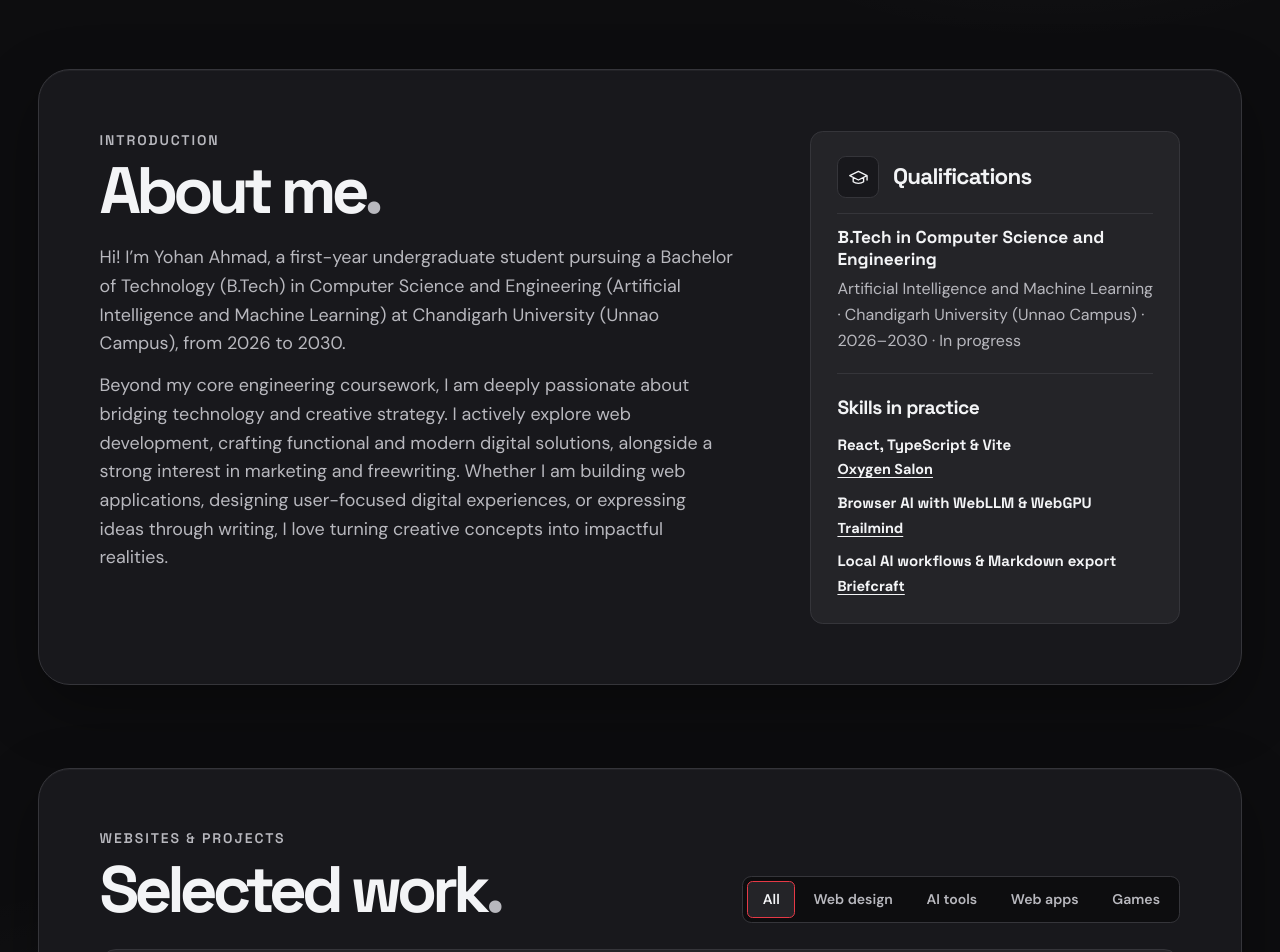
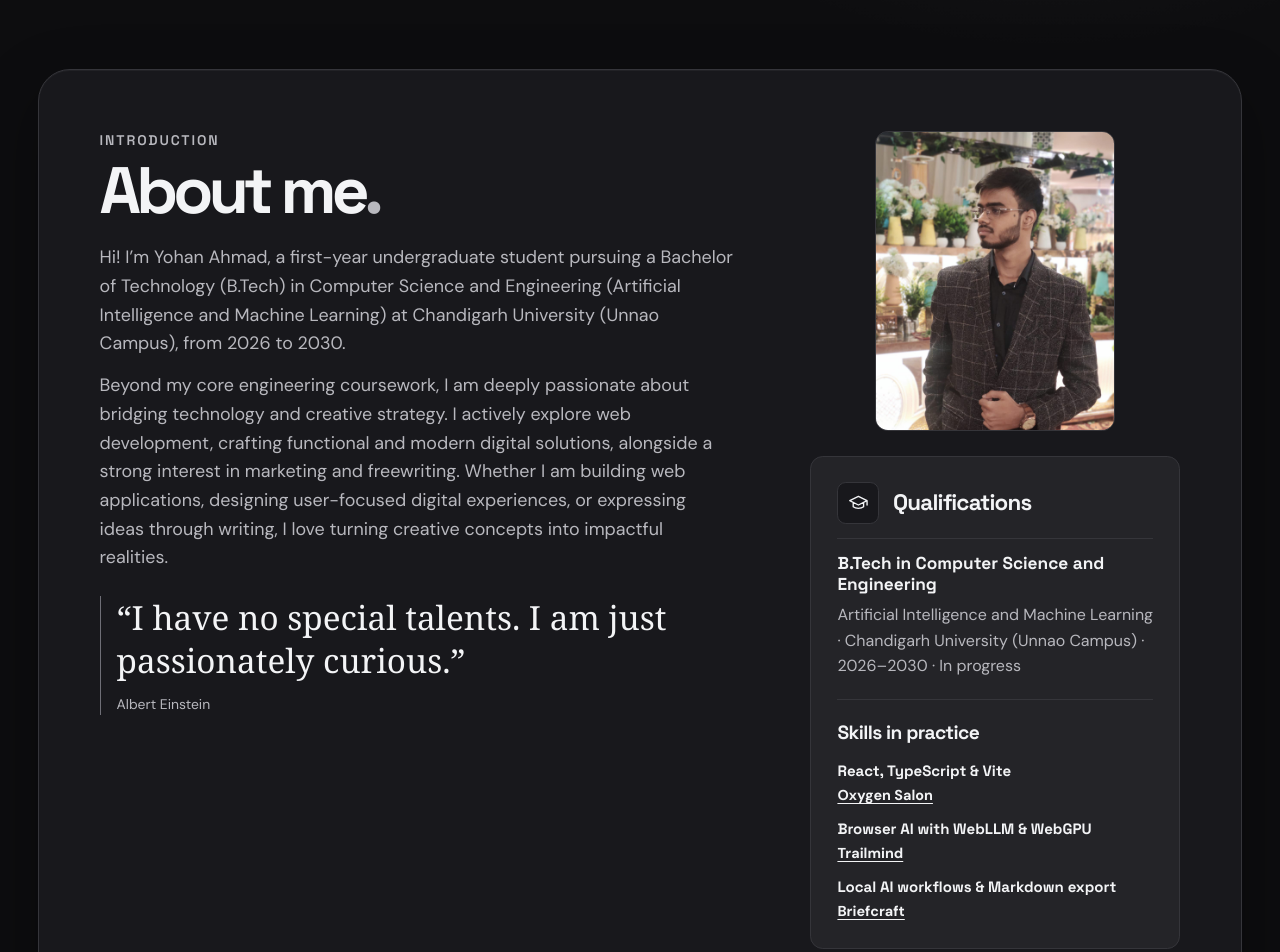
Before and after one commit to Yohan21-arch/AmdYohan, a plain HTML site: page index.html in a window 1280 px wide. Shown: the part 620-1572 px from the top of the page. Drawn offline with Linux system fonts and the light colour scheme.

Commit message:
Add portrait and Einstein quote to the introduction

```diff
--- a/index.html
+++ b/index.html
@@ -135,6 +135,16 @@
           <h2 id="about-title">About me<span>.</span></h2>
           <p class="section-description">Hi! I’m Yohan Ahmad, a first-year undergraduate student pursuing a Bachelor of Technology (B.Tech) in Computer Science and Engineering (Artificial Intelligence and Machine Learning) at Chandigarh University (Unnao Campus), from 2026 to 2030.</p>
           <p class="section-description">Beyond my core engineering coursework, I am deeply passionate about bridging technology and creative strategy. I actively explore web development, crafting functional and modern digital solutions, alongside a strong interest in marketing and freewriting. Whether I am building web applications, designing user-focused digital experiences, or expressing ideas through writing, I love turning creative concepts into impactful realities.</p>
+          <figure class="portfolio-quote">
+            <blockquote>
+              <p>“I have no special talents. I am just passionately curious.”</p>
+            </blockquote>
+            <figcaption>Albert Einstein</figcaption>
+          </figure>
+        </div>
+        <div class="about-aside">
+          <div class="about-portrait">
+            <img src="assets/yohan-ahmad-portrait.jpg" width="1600" height="1600" loading="lazy" decoding="async" alt="Portrait of Yohan Ahmad">
           </div>
           <div class="qualification-panel">
             <div class="panel-heading">
@@ -147,6 +157,7 @@
               <h3 id="skills-title">Skills in practice</h3>
               <ul class="skill-list" id="skill-list"></ul>
             </section>
+          </div>
         </div>
       </div>
     </section>
@@ -212,7 +223,7 @@
             </li>
           </ul>
           <div class="services-contact">
-            <figure class="services-quote">
+            <figure class="portfolio-quote">
               <blockquote cite="https://classics.mit.edu/Aristotle/nicomachaen.2.ii.html">
                 <p>“For the things we have to learn before we can do them, we learn by doing them.”</p>
               </blockquote>
--- a/style.css
+++ b/style.css
@@ -227,6 +227,26 @@ h1 span { display: block; overflow-wrap: anywhere; }
 .about-grid { grid-template-columns: minmax(0, 1.42fr) minmax(0, .83fr); align-items: start; }
 .about-copy .section-description { max-width: 43rem; }
 .about-copy .section-description + .section-description { margin-top: .85rem; }
+.about-aside { display: grid; gap: 1.6rem; }
+.about-portrait {
+  position: relative;
+  justify-self: center;
+  width: min(100%, 15rem);
+  aspect-ratio: 4 / 5;
+  overflow: hidden;
+  border: 1px solid var(--line);
+  border-radius: .8rem;
+  background: var(--surface-raised);
+}
+.about-portrait img {
+  position: absolute;
+  top: -2.5%;
+  left: 50%;
+  width: 145%;
+  max-width: none;
+  height: auto;
+  transform: translateX(-50%);
+}
 .qualification-panel { padding: 1.55rem 1.65rem; background: var(--surface-raised); border: 1px solid var(--line); border-radius: .8rem; }
 .panel-heading { display: flex; align-items: center; gap: .85rem; }
 .panel-heading h3 { font-size: 1.4rem; letter-spacing: -.035em; }
@@ -290,10 +310,11 @@ h1 span { display: block; overflow-wrap: anywhere; }
 .services-list h3 { font-size: 1.14rem; letter-spacing: -.025em; }
 .services-list p { margin-top: .18rem; color: var(--muted); font-size: .94rem; }
 .services-contact { display: grid; justify-items: start; gap: 1.15rem; }
-.services-quote { margin: 0; padding-inline-start: 1rem; border-inline-start: 1px solid var(--line-strong); }
-.services-quote blockquote { margin: 0; font: 400 clamp(1.32rem, 2.6vw, 2.08rem)/1.3 Georgia, serif; }
-.services-quote figcaption { margin-top: .65rem; color: var(--muted); font-size: .87rem; }
-.services-quote cite a { text-decoration: underline; text-underline-offset: .2em; }
+.portfolio-quote { margin: 0; padding-inline-start: 1rem; border-inline-start: 1px solid var(--line-strong); }
+.about-copy .portfolio-quote { margin-block-start: 1.5rem; }
+.portfolio-quote blockquote { margin: 0; font: 400 clamp(1.32rem, 2.6vw, 2.08rem)/1.3 Georgia, serif; }
+.portfolio-quote figcaption { margin-top: .65rem; color: var(--muted); font-size: .87rem; }
+.portfolio-quote cite a { text-decoration: underline; text-underline-offset: .2em; }
 
 .contact-grid { align-items: start; }
 .contact-options { display: grid; gap: 1.15rem; min-width: 0; }
```
Also changed, not shown: assets/yohan-ahmad-portrait.jpg (added). Lines whose indentation alone changed are shown as unchanged.
